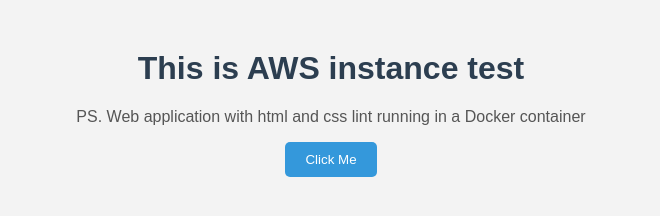
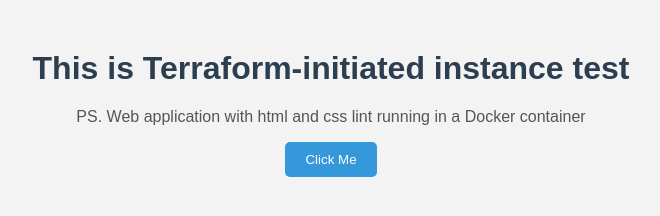
Before and after one commit to Su1et/AWS_TEST_lab4-5, a website: page html_css/index.html in a window 1280 px wide. Shown: the whole page, without its empty margins (309-969 px from the left). Drawn offline with Linux system fonts and the light colour scheme.

Commit message:
terraform final test

```diff
--- a/html_css/index.html
+++ b/html_css/index.html
@@ -6,7 +6,7 @@
     <link rel="stylesheet" href="style.css">
 </head>
 <body>
-    <h1>This is AWS instance test</h1>
+    <h1>This is Terraform-initiated instance test</h1>
     <p>PS. Web application with html and css lint running in a Docker container</p>
     <button>Click Me</button>
 </body>
```
Also changed, not shown: .github/workflows/docker-build.yml.
